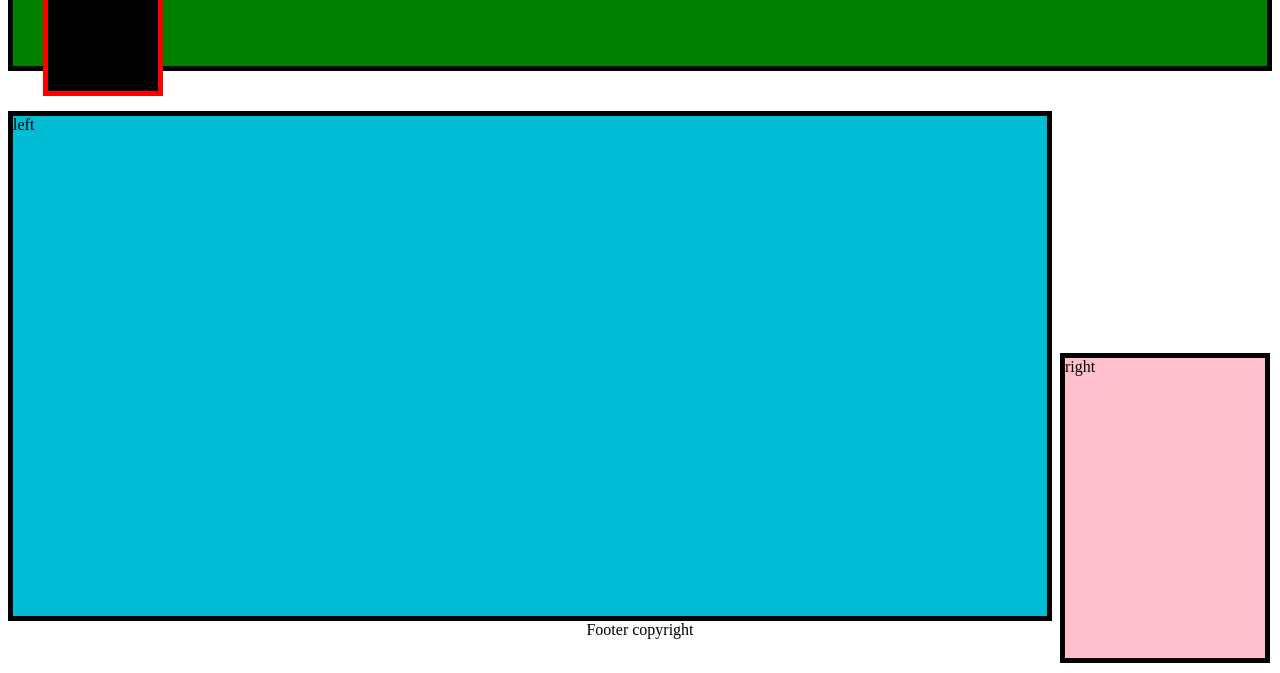
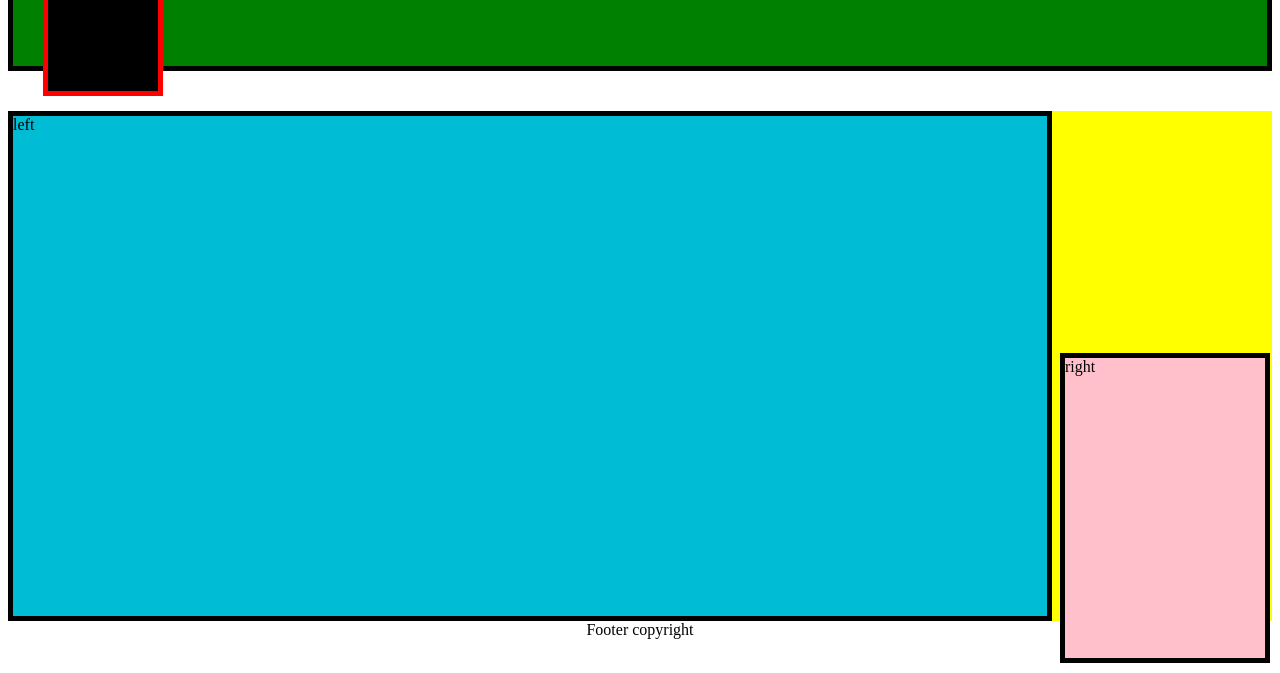
Before and after one commit to truonggiangdao/frontend-sharing, a plain HTML site: page lession3/lession3.html in a window 1280 px wide. Shown: the part 127-800 px from the top of the page. Drawn offline with Linux system fonts and the light colour scheme.

Commit message:
add padding class into left parent

```diff
--- a/lession3/lession3.html
+++ b/lession3/lession3.html
@@ -14,7 +14,7 @@
       <div class="logo">logo</div>
     </div>
 
-    <div class="">
+    <div class="padding">
         <div class="left">left</div>
     </div>
 
```
